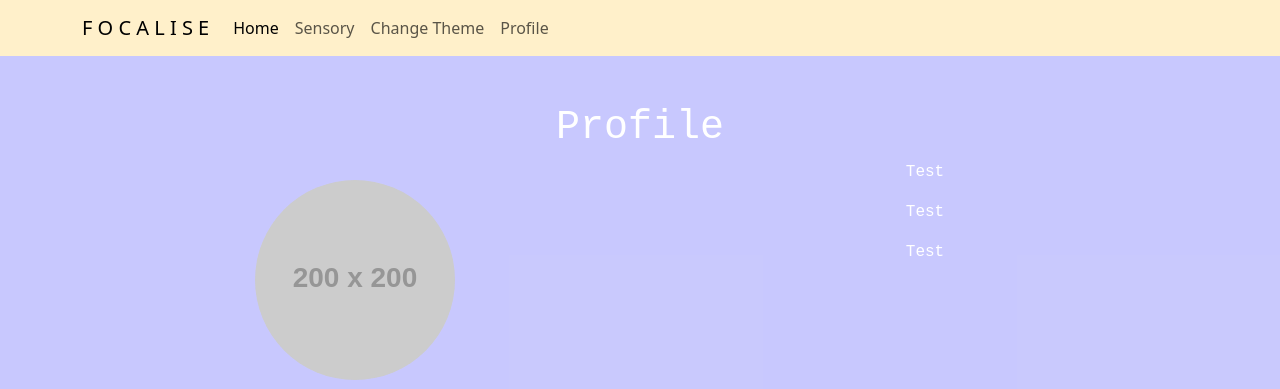
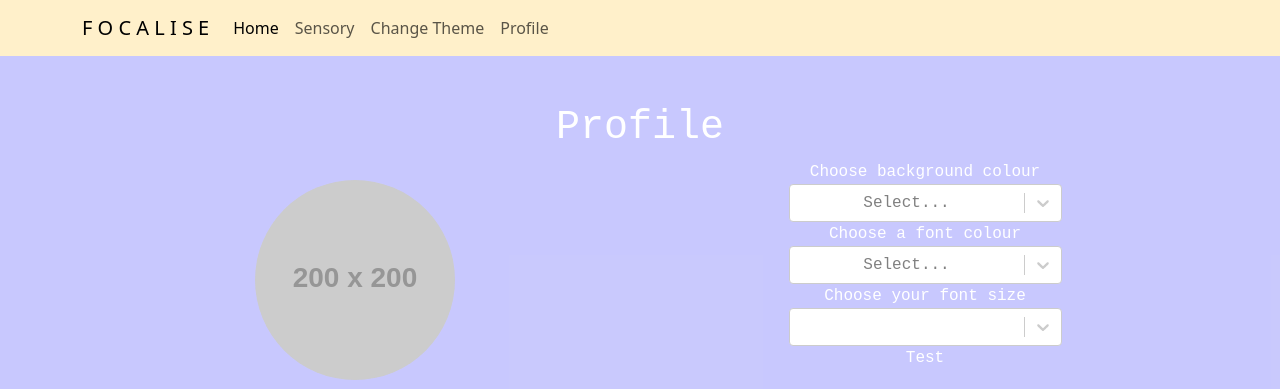
Before and after one commit to anawinter53/focalise-client, a React (Vite) app: page /profile in a window 1280 px wide. Shown: the top 389 px of the page. Built offline with nearby package versions, Linux system fonts and the light colour scheme.

Commit message:
Added visual settings to profile page and localstorage

```diff
--- /dev/null
+++ b/src/components/ColourChanger/index.jsx
@@ -0,0 +1,23 @@
+import Select from 'react-select'
+
+export default function ColourChanger (props) {
+    const handleColorChange = (selectedOption) => {
+        const color = selectedOption.value;
+        props.onColorChange(color);
+        localStorage.setItem("backgroundColor", color);
+      };
+
+      const colorOptions = [
+        { value: "#D17B88", label: "Rose" },
+        { value: "#E2E4F6", label: "Lavender" },
+        { value: "#BEC7A8", label: "Sage" },
+        { value: "#B1CBD2", label: "Light Grey" },
+        { value: "#F4C095", label: "Peach" },
+      ];
+
+  return (
+    <div>
+        <Select className="colour-dropdown" options={colorOptions} onChange={handleColorChange}/>
+    </div>
+  )
+}
--- /dev/null
+++ b/src/components/FontColorChanger/index.jsx
@@ -0,0 +1,22 @@
+import Select from 'react-select'
+
+export default function FontColourChanger (props) {
+      const handleFontChange = (selectedOption) => {
+        const color = selectedOption.value;
+        props.onFontChange(color)
+        localStorage.setItem('fontColor', color)
+      }
+
+      const fontOptions = [
+        {value: 'black', label: 'black'},
+        {value: 'white', label: 'white'},
+        {value: 'navy', label: 'navy'},
+        {value: 'red', label: 'red'}
+      ]
+
+  return (
+    <div>
+        <Select className='colour-dropdown' options={fontOptions} onChange={handleFontChange}/>
+    </div>
+  )
+}
--- /dev/null
+++ b/src/components/FontResize/index.jsx
@@ -0,0 +1,29 @@
+import Select from 'react-select'
+
+export default function FontResize (props) {
+  const handleFontResize = (selectedOption) => {
+    const size = selectedOption.value;
+    props.onFontResize(size)
+    localStorage.setItem('fontSize', size)
+  }
+
+  const sizeOptions = [
+    {value: 14, label: 14},
+    {value: 16, label: 16},
+    {value: 18, label: 18},
+    {value: 20, label: 20},
+    {value: 22, label: 22},
+    {value: 24, label: 24}
+  ]
+
+  return (
+    <div>
+      <Select
+        className='colour-dropdown'
+        options={sizeOptions}
+        onChange={handleFontResize}
+        defaultValue={{ value: localStorage.getItem('fontSize'), label: localStorage.getItem('fontSize') }}
+      />
+    </div>
+  )
+}
--- a/src/pages/HomePage/index.jsx
+++ b/src/pages/HomePage/index.jsx
@@ -1,12 +1,28 @@
 import './HomePage.css'
-import {useState, useEffect} from 'react'
-import Select from "react-select";
+import { useState, useEffect } from 'react'
 
 export default function HomePage() {
   const [date, setDate] = useState(new Date());
   const [isAccordion1Open, setIsAccordion1Open] = useState(false);
-  const [ backgroundColor,setBackgroundColor] = useState('');
+  const [backgroundColor, setBackgroundColor] = useState('')
+  const [fontColor, setFontColor] = useState('')
+  const [fontSize, setFontSize] = useState('')
 
+  useEffect(() => {
+    const savedColor = localStorage.getItem("backgroundColor");
+    const fontColor = localStorage.getItem('fontColor');
+    const savedFontSize = localStorage.getItem('fontSize')
+    if (savedColor) {
+      setBackgroundColor(savedColor);
+    }
+    if (fontColor) {
+      setFontColor(fontColor)
+    }
+    if (savedFontSize) {
+      setFontSize(Number(savedFontSize))
+    }
+
+  }, []);
 
   useEffect(() => {
     const timerID = setInterval(() => {
@@ -22,30 +38,8 @@ export default function HomePage() {
     setIsAccordion1Open(!isAccordion1Open);
   };
 
-  const handleColorChange = (selectedOption) => {
-    const color = selectedOption.value;
-    setBackgroundColor(color);
-    localStorage.setItem("backgroundColor", color);
-  };
-
-  const colorOptions = [
-    { value: "#D17B88", label: "Rose" },
-    { value: "#E2E4F6", label: "Lavender" },
-    { value: "#BEC7A8", label: "Sage" },
-    { value: "#B1CBD2", label: "Light Grey" },
-    { value: "#F4C095", label: "Peach" },
-  ];
-
-  useEffect(() => {
-    const savedColor = localStorage.getItem("backgroundColor");
-    if (savedColor) {
-      setBackgroundColor(savedColor);
-    }
-  }, []);
-
-
   return (
-    <div className='homepage-body' style={{backgroundColor}}>
+    <div className='homepage-body' style={{backgroundColor, color: fontColor, fontSize}}>
       <h1 className='greeting'>Good afternoon user, the time now is: </h1>
       <h2 className='timeDisplay'>{date.toLocaleTimeString()}</h2>
       <div className="accordion-container">
@@ -63,7 +57,6 @@ export default function HomePage() {
               </div>
             )}
           </div>
-    <Select className="colour-dropdown" options={colorOptions} onChange={handleColorChange}/>
         </div>
       </div>
       <section>
--- a/src/pages/ProfilePage/index.jsx
+++ b/src/pages/ProfilePage/index.jsx
@@ -1,19 +1,55 @@
 import "./ProfilePage.css";
-import { useState } from "react";
+import { useState, useEffect } from "react";
 import ImageSelector from "../../components/ImageSelector";
+import ColourChanger from "../../components/ColourChanger";
+import FontColourChanger from "../../components/FontColorChanger";
+import FontResize from "../../components/FontResize";
 
 export default function ProfilePage() {
   const [selectedImage, setSelectedImage] = useState(
     localStorage.getItem("profileImage") || null
   );
+  const [backgroundColor, setBackgroundColor] = useState('');
+  const [fontColor, setFontColor] = useState('')
+  const [fontSize, setFontSize] = useState('')
 
   const handleImageSelect = (image) => {
     setSelectedImage(image);
     localStorage.setItem("profileImage", image);
   };
 
+  useEffect(() => {
+    const savedColor = localStorage.getItem("backgroundColor");
+    const savedFontColor = localStorage.getItem('fontColor')
+    const savedFontSize = localStorage.getItem('fontSize')
+    if (savedColor) {
+      setBackgroundColor(savedColor);
+    }
+    if (savedFontColor) {
+      handleFontColorChange(savedFontColor)
+    }
+    if (savedFontSize) {
+      handleFontResize(Number(savedFontSize))
+    }
+  }, []);
+
+  const handleBackgroundColorChange = (color) => {
+    setBackgroundColor(color);
+    localStorage.setItem("backgroundColor", color);
+  }
+
+  const handleFontColorChange = (color) => {
+    setFontColor(color)
+    localStorage.setItem('fontColor', color)
+  }
+
+  const handleFontResize = (size) => {
+    setFontSize(size)
+    localStorage.setItem('fontSize', size)
+  }
+
   return (
-    <div className="profile-page-body">
+    <div className="profile-page-body" style={{backgroundColor, color: fontColor, fontSize}}>
       <h1 className="text-center mt-5">Profile</h1>
       <div className="container">
         <div className="row">
@@ -44,7 +80,12 @@ export default function ProfilePage() {
             <p className="bio">Lorem Ipsum is simply dummy text of the printing and typesetting industry. Lorem Ipsum has been the industrys standard dummy text ever since the 1500s, when an unknown printer took a galley of type and scrambled it to make a type specimen book. It has survived not only five centuries</p>
           </div>
           <div className="col-md-6">
-            <p>Test</p>
+            <label>Choose background colour</label>
+          <ColourChanger onColorChange={handleBackgroundColorChange}/>
+          <label>Choose a font colour</label>
+          <FontColourChanger onFontChange={handleFontColorChange}/>
+          <label>Choose your font size</label>
+          <FontResize onFontResize={handleFontResize}/>
             <p>Test</p>
             <p>Test</p>
           </div>
```
Lines whose indentation alone changed are shown as unchanged.
